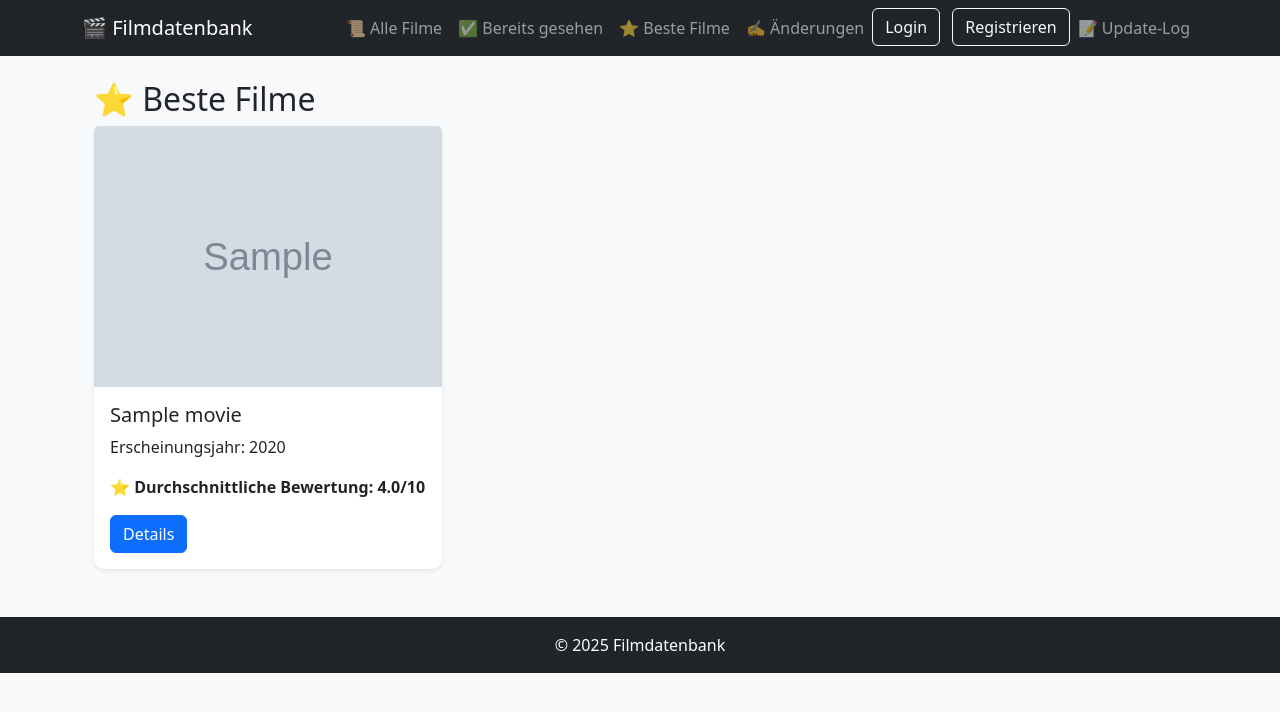
After one commit to Christopher-leh/flask-movie-app, a Flask app: page /rated_movies in a window 1280 px wide. The commit adds this page. Shown: the top 712 px of the page. Run offline with Flask 3, Linux system fonts and the light colour scheme; tables that the repository leaves empty hold one stand-in row (values such as "Sample post"); grey boxes marked "Sample" are stand-in pictures.

Commit message:
neue Anordnung und einzelansicht

```diff
--- a/app.py
+++ b/app.py
@@ -100,19 +100,28 @@ def load_user(user_id):
     return render_template('index.html', movies=movies)
 
 @app.route('/')
-@login_required
 def index():
     all_movies = Movie.query.all()
 
-    for movie in all_movies:
+    # Watchlist: Alle Filme ohne Bewertung des aktuellen Nutzers
+    watchlist_movies = [movie for movie in all_movies if not Review.query.filter_by(user_id=current_user.id, movie_id=movie.id).first()]
+
+    # Bereits gesehen: Alle Filme mit einer Bewertung des aktuellen Nutzers
+    gesehen_movies = [movie for movie in all_movies if Review.query.filter_by(user_id=current_user.id, movie_id=movie.id).first()]
+
+    # Beste Filme: Alle Filme, die mindestens eine Bewertung haben
+    best_movies = Movie.query.join(Review).group_by(Movie.id).all()
+
+    # Durchschnittliche Bewertung berechnen
+    for movie in best_movies:
         reviews = Review.query.filter_by(movie_id=movie.id).all()
         avg_rating = round(sum(r.rating for r in reviews) / len(reviews), 1) if reviews else None
-        movie.avg_rating = avg_rating  # Durchschnittsbewertung als Attribut speichern
+        movie.avg_rating = avg_rating
 
-    watchlist = [movie for movie in all_movies if not Review.query.filter_by(user_id=current_user.id, movie_id=movie.id).first()]
-    bestenliste = [movie for movie in all_movies if Review.query.filter_by(user_id=current_user.id, movie_id=movie.id).first()]
+    # Filme nach Bewertung absteigend sortieren
+    best_movies = sorted(best_movies, key=lambda x: x.avg_rating or 0, reverse=True)
 
-    return render_template('index.html', watchlist=watchlist, bestenliste=bestenliste)
+    return render_template('index.html', watchlist=watchlist_movies, gesehen=gesehen_movies, bestenliste=best_movies)
 
 
 
@@ -239,6 +248,7 @@ def add_review(movie_id):
             flash("Ungültige Bewertung! Bitte eine Zahl zwischen 0.0 und 10.0 eingeben.", "danger")
 
     return redirect(url_for('movie_detail', movie_id=movie_id))
+
 @app.route('/delete_review/<int:review_id>', methods=['POST'])
 @login_required
 def delete_review(review_id):
@@ -254,9 +264,49 @@ def delete_review(review_id):
     flash("Bewertung gelöscht!", "success")
     return redirect(url_for('movie_detail', movie_id=review.movie_id))
 
-migrate = Migrate(app, db)
+@app.route('/rated_movies')
+def rated_movies():
+    rated_movies = (
+        Movie.query
+        .join(Review)
+        .group_by(Movie.id)
+        .order_by(db.func.avg(Review.rating).desc())  # Sortiert nach Bewertung
+        .all()
+    )
+
+    # Durchschnittliche Bewertung berechnen
+    for movie in rated_movies:
+        reviews = Review.query.filter_by(movie_id=movie.id).all()
+        avg_rating = round(sum(r.rating for r in reviews) / len(reviews), 1) if reviews else None
+        movie.avg_rating = avg_rating
+
+    return render_template('rated_movies.html', rated_movies=rated_movies)
 
 
+
+@app.route('/all_movies')
+def all_movies():
+    movies = Movie.query.all()  # Alle Filme abrufen
+    return render_template('all_movies.html', movies=movies)
+
+@app.route('/watched_movies')
+@login_required
+def watched_movies():
+    watched_movies = (
+        Movie.query
+        .join(Review)
+        .filter(Review.user_id == current_user.id)
+        .group_by(Movie.id)
+        .all()
+    )
+
+    # Durchschnittliche Bewertung berechnen
+    for movie in watched_movies:
+        reviews = Review.query.filter_by(movie_id=movie.id).all()
+        avg_rating = round(sum(r.rating for r in reviews) / len(reviews), 1) if reviews else None
+        movie.avg_rating = avg_rating
+
+    return render_template('watched_movies.html', watched_movies=watched_movies)
 
 
 
@@ -269,6 +319,7 @@ def logout():
 @app.route('/update-log')
 def update_log():
     updates = [
+        {"date": "25.01.2025", "time":"21:45 ", "changes": "Neue Listenunterteilung und Einzelansicht"},
         {"date": "25.01.2025", "time":"21:00 ", "changes": "Update log hinzugefügt"},
         {"date": "25.01.2025", "time":"20:40 ", "changes": "Design verbessert, mehr Abstand zwischen Listen"},
         {"date": "25.01.2025", "time": "20:00", "changes": "Filmliste und Bereits gesehen hinzugefügt"},
@@ -278,7 +329,7 @@ def update_log():
 
 
 
-
+migrate = Migrate(app, db)
 
 if __name__ == '__main__':
     with app.app_context():
--- a/templates/base.html
+++ b/templates/base.html
@@ -35,16 +35,33 @@
     <div class="container">
         <a class="navbar-brand" href="{{ url_for('index') }}">🎬 Filmdatenbank</a>
 
+        <!-- Toggle-Button für Mobilgeräte -->
         <button class="navbar-toggler" type="button" data-bs-toggle="collapse" data-bs-target="#navbarNav"
                 aria-controls="navbarNav" aria-expanded="false" aria-label="Menü umschalten">
             <span class="navbar-toggler-icon"></span>
         </button>
 
+        <!-- Navigationslinks -->
         <div class="collapse navbar-collapse" id="navbarNav">
             <ul class="navbar-nav ms-auto">
-                <li class="nav-item me-3">
-                    <a class="nav-link" href="{{ url_for('update_log') }}">📝 Update-Log</a>
+
+                <li class="nav-item">
+                    <a class="nav-link" href="{{ url_for('all_movies') }}">📜 Alle Filme</a>
                 </li>
+
+                <li class="nav-item">
+                    <a class="nav-link" href="{{ url_for('watched_movies') }}">✅ Bereits gesehen</a>
+                </li>
+
+                <li class="nav-item">
+                    <a class="nav-link" href="{{ url_for('rated_movies') }}">⭐ Beste Filme</a>
+                </li>
+
+                 <li class="nav-item">
+                    <a class="nav-link" href="{{ url_for('update_log') }}">✍️ Änderungen</a>
+                </li>
+
+
 
                 {% if current_user.is_authenticated %}
                     <li class="nav-item">
@@ -57,11 +74,15 @@
                         <a class="btn btn-outline-light me-2" href="{{ url_for('login') }}">Login</a>
                         <a class="btn btn-outline-light" href="{{ url_for('register') }}">Registrieren</a>
                     </li>
+                    <li class="nav-item">
+                        <a class="nav-link" href="{{ url_for('update_log') }}">📝 Update-Log</a>
+                    </li>
                 {% endif %}
             </ul>
         </div>
     </div>
 </nav>
+
 
 
 
--- /dev/null
+++ b/templates/rated_movies.html
@@ -0,0 +1,26 @@
+{% extends "base.html" %}
+
+{% block content %}
+<div class="container mt-4">
+    <h2>⭐ Beste Filme</h2>
+    <div class="row">
+        {% for movie in rated_movies %}
+            <div class="col-md-4">
+                <div class="card mb-4 shadow-sm">
+                    {% if movie.image_filename %}
+                        <img src="{{ url_for('static', filename='uploads/' + movie.image_filename) }}" class="card-img-top" alt="{{ movie.title }}">
+                    {% else %}
+                        <img src="{{ url_for('static', filename='uploads/default.jpg') }}" class="card-img-top" alt="Kein Bild verfügbar">
+                    {% endif %}
+                    <div class="card-body">
+                        <h5 class="card-title">{{ movie.title }}</h5>
+                        <p class="card-text">Erscheinungsjahr: {{ movie.release_year }}</p>
+                        <p class="card-text"><strong>⭐ Durchschnittliche Bewertung: {{ movie.avg_rating }}/10</strong></p>
+                        <a href="{{ url_for('movie_detail', movie_id=movie.id) }}" class="btn btn-primary">Details</a>
+                    </div>
+                </div>
+            </div>
+        {% endfor %}
+    </div>
+</div>
+{% endblock %}
```
Also changed, not shown: models.py (+6 -6 lines), templates/all_movies.html (added, +30 -0 lines), templates/index.html (+32 -12 lines), templates/watched_movies.html (added, +26 -0 lines), config.py (deleted).
